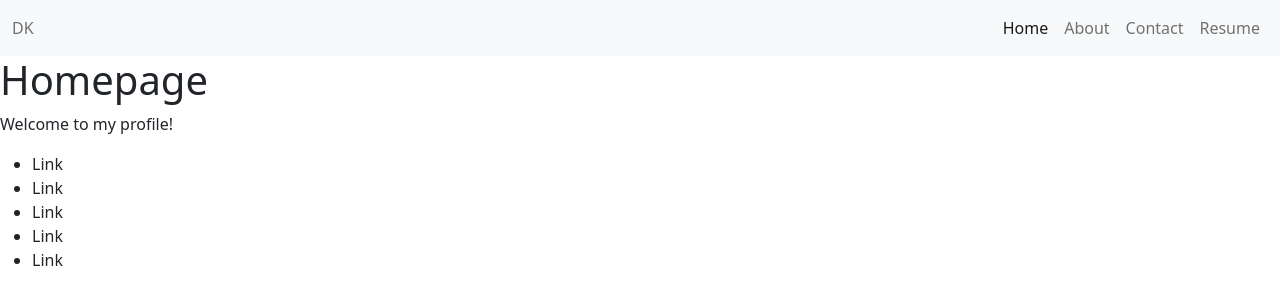
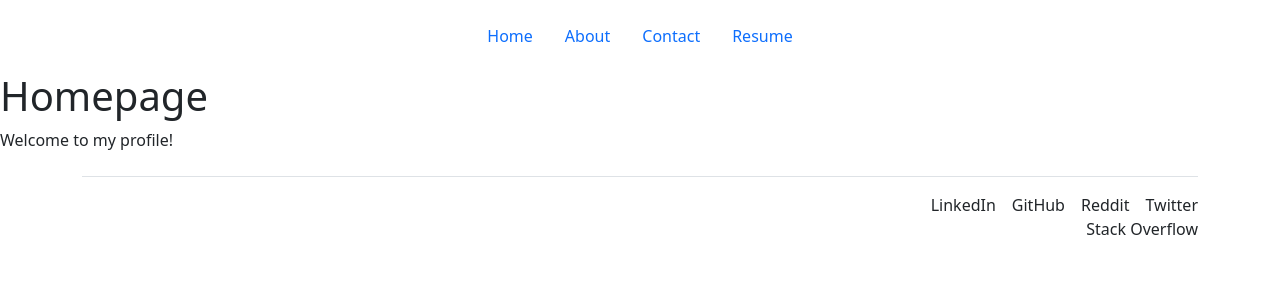
Before and after one commit to yoojeenkim/Daniel-Kims-Portfolio, a React (Create React App) app: page / in a window 1280 px wide. Shown: the top 304 px of the page. Built offline with nearby package versions, Linux system fonts and the light colour scheme.

Commit message:
added header and footer containers

```diff
--- a/src/containers/footer/Footer.js
+++ b/src/containers/footer/Footer.js
@@ -2,15 +2,28 @@ import React from 'react';
 
 function Footer () {
     return (
-        <footer>
-            <ul>
-                <li>Link</li>
-                <li>Link</li>
-                <li>Link</li>
-                <li>Link</li>
-                <li>Link</li>
-            </ul>
-        </footer>
+        <div className="container">
+            <footer className="d-flex flex-wrap justify-content-between align-items-center py-3 my-4 border-top">
+                <div className="col-md-4 d-flex align-items-center"></div>
+                <ul className="nav col-md-4 justify-content-end list-unstyled d-flex">
+                    <li className="ms-3">
+                        <span>LinkedIn</span>
+                    </li>
+                    <li className="ms-3">
+                        <span>GitHub</span>
+                    </li>
+                    <li className="ms-3">
+                        <span>Reddit</span>
+                    </li>
+                    <li className="ms-3">
+                        <span>Twitter</span>
+                    </li>
+                    <li className="ms-3">
+                        <span>Stack Overflow</span>
+                    </li>
+                </ul>
+            </footer>
+        </div>
     );
 }
 
--- /dev/null
+++ b/src/containers/header/Header.css
@@ -0,0 +1,5 @@
+.header {
+    width: 100%;
+    height: 70px;
+    background-color: #EFEFEF;
+};
--- a/src/containers/header/Header.js
+++ b/src/containers/header/Header.js
@@ -1,9 +1,10 @@
 import React from 'react';
 import Navigation from '../navigation/Navigation';
+import '../header/Header.css';
 
 function Header ({ currentPage, handlePageChange }) {
     return (
-        <header>
+        <header className="d-flex justify-content-center py-3">
             <Navigation currentPage={currentPage} handlePageChange={handlePageChange}/>
         </header>
     );
--- a/src/containers/navigation/Navigation.js
+++ b/src/containers/navigation/Navigation.js
@@ -3,11 +3,7 @@ import '../navigation/Navigation.css';
 
 function Navigation({ currentPage, handlePageChange }) {
     return (
-        <nav className="navbar navbar-expand-lg navbar-light bg-light">
-            <div className ="container-fluid">
-                <span className="navbar-text">DK</span>
-                <div className="d-flex justify-content-end" id="navbarNav">
-                    <ul className="navbar-nav">
+        <ul className="nav">
             <li className="nav-item">
                 <a href="#home" onClick={() => handlePageChange('Landing')} className={currentPage === 'Landing' ? 'nav-link active' : 'nav-link'}>Home</a>
             </li>
@@ -21,9 +17,6 @@ function Navigation({ currentPage, handlePageChange }) {
                 <a href="#resume" onClick={() => handlePageChange('Resume')} className={currentPage === 'Resume' ? 'nav-link active' : 'nav-link'}>Resume</a>
             </li>
         </ul>
-                </div>
-            </div>
-        </nav>
     )
 }
 export default Navigation;
```
Lines whose indentation alone changed are shown as unchanged.
